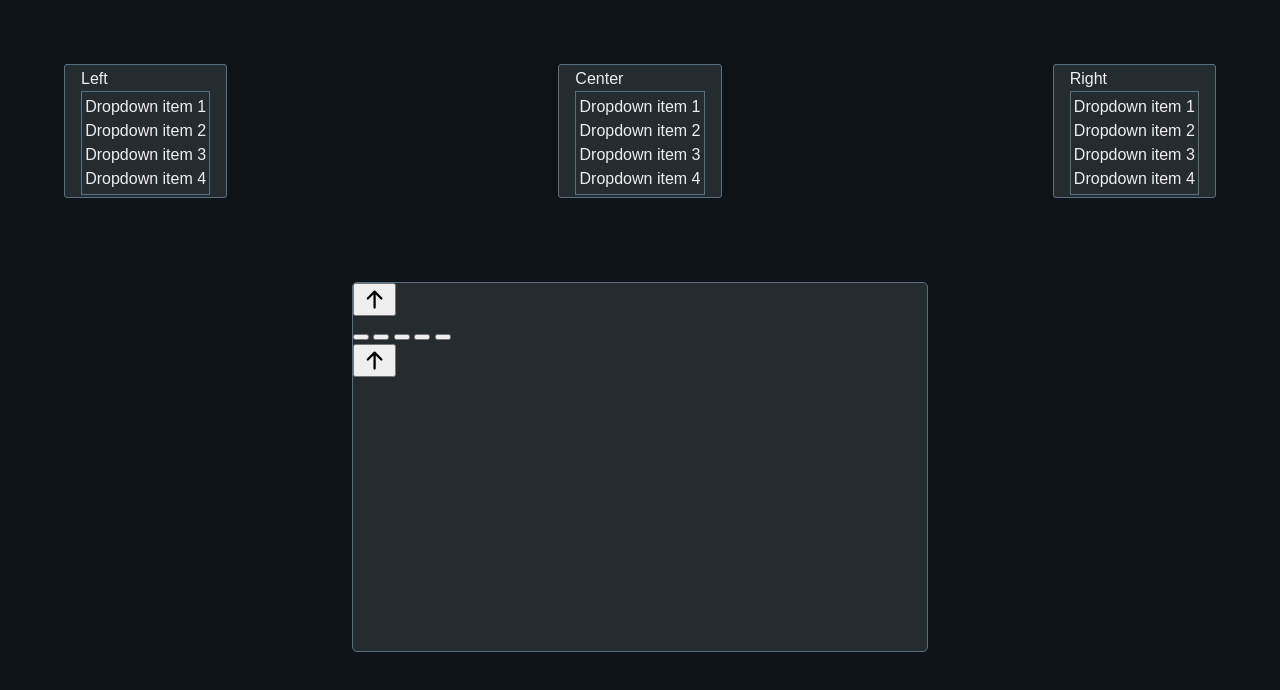
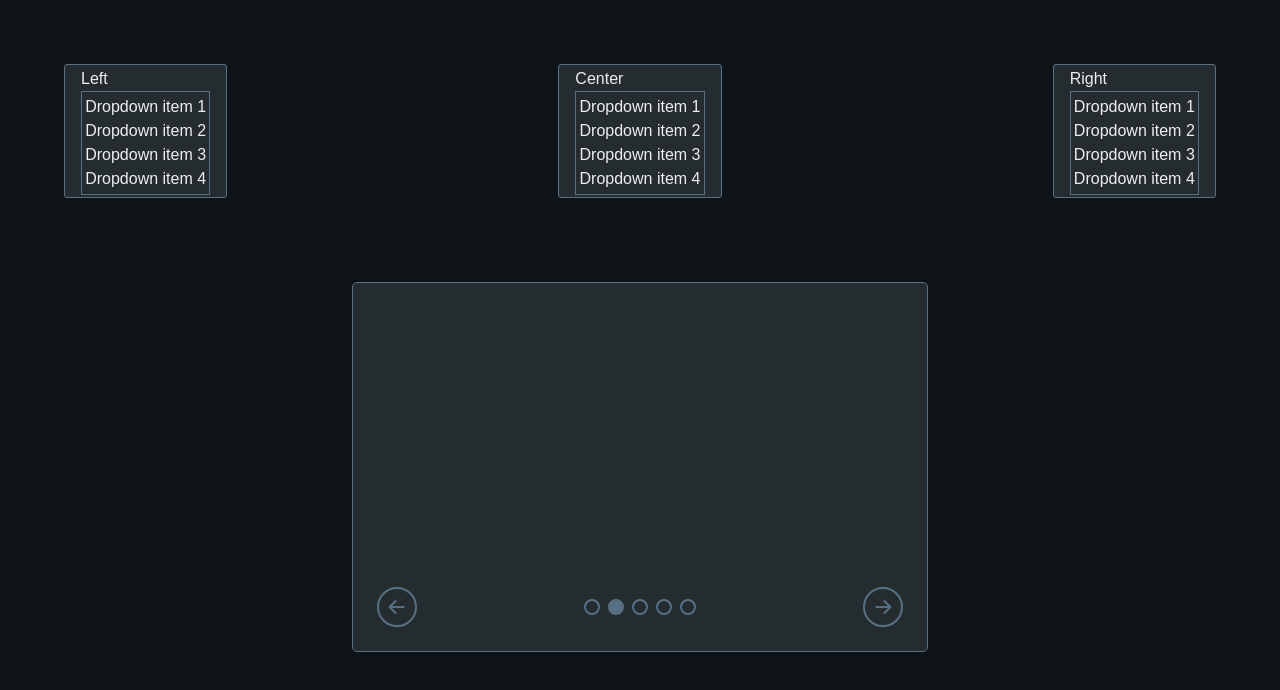
Before and after one commit to JohnKelly-T/dynamic-user-interface-interactions, a website built with webpack: page src/template.html in a window 1280 px wide. Built offline with nearby package versions, Linux system fonts and the light colour scheme; what @johnkelly-t/dropdown-menu would draw is missing.

Commit message:
Add style to image carousel content

```diff
--- a/src/styles/global.css
+++ b/src/styles/global.css
@@ -42,9 +42,56 @@ main {
 }
 
 .image-carousel {
+    display: flex;
+    flex-direction: column;
+    justify-content: end;
+    padding: 1.5rem;
+    gap: 1rem;
     width: 50%;
     aspect-ratio: 14/9;
     background: #252C30;
     border: 1px solid #587083;
     border-radius: 5px;
 }
+
+.carousel-btn-container {
+    display: flex;
+    align-items: center;
+    gap: 1rem;
+}
+
+.carousel-nav-container {
+    flex: 1;
+    display: flex;
+    gap: 0.5rem;
+    justify-content: center;
+}
+
+.carousel-nav {
+    background: none;
+    border: 2px solid #587083;
+    border-radius: 50%;
+    width: 1rem;
+    aspect-ratio: 1;
+}
+
+.active-nav {
+    background: #587083;
+}
+
+.carousel-btn {
+    width: 2.5rem;
+    aspect-ratio: 1;
+    background: none;
+    border: 2px solid #587083;
+    border-radius: 50%;
+    color: #587083;
+}
+
+#back-btn {
+    transform: rotate(-90deg);
+}
+
+#next-btn {
+    transform: rotate(90deg);
+}
```
